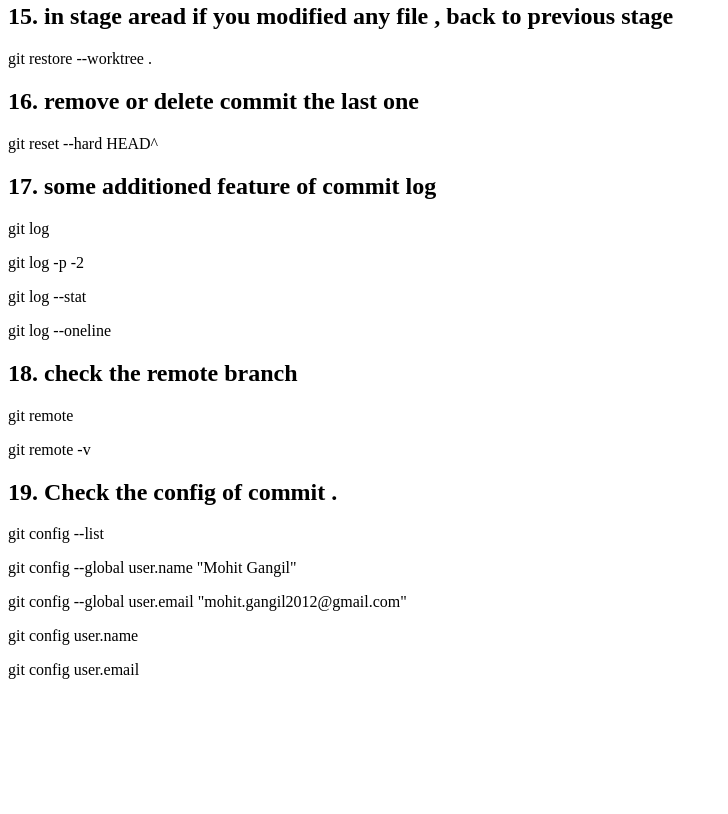
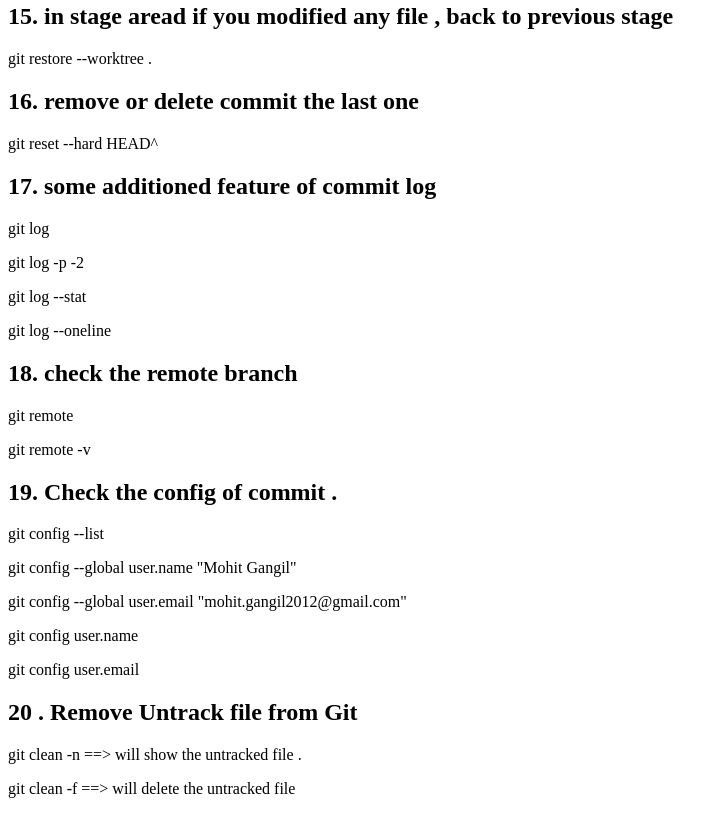
Before and after one commit to mohit12390/GIT_REPO, a plain HTML site: page index.html in a window 1280 px wide. Shown: the part 1306-2120 px from the top of the page, without its empty margins (0-728 px from the left). Before the commit the page ends 2001 px from the top, so only its background shows below. Drawn offline with Linux system fonts and the light colour scheme.

Commit message:
updated clean git info
Updated

```diff
--- a/index.html
+++ b/index.html
@@ -54,7 +54,9 @@
 <p>git config --global user.email "mohit.gangil2012@gmail.com" </p>
 <p>git config user.name </p>
 <p>git config user.email </p>
-
+<h2> 20 . Remove Untrack file from Git </h2>
+<p>git clean -n ==> will show the untracked file . <p>
+<p>git clean -f ==> will delete the untracked file <p>
 
 </body>
 </html>
```
